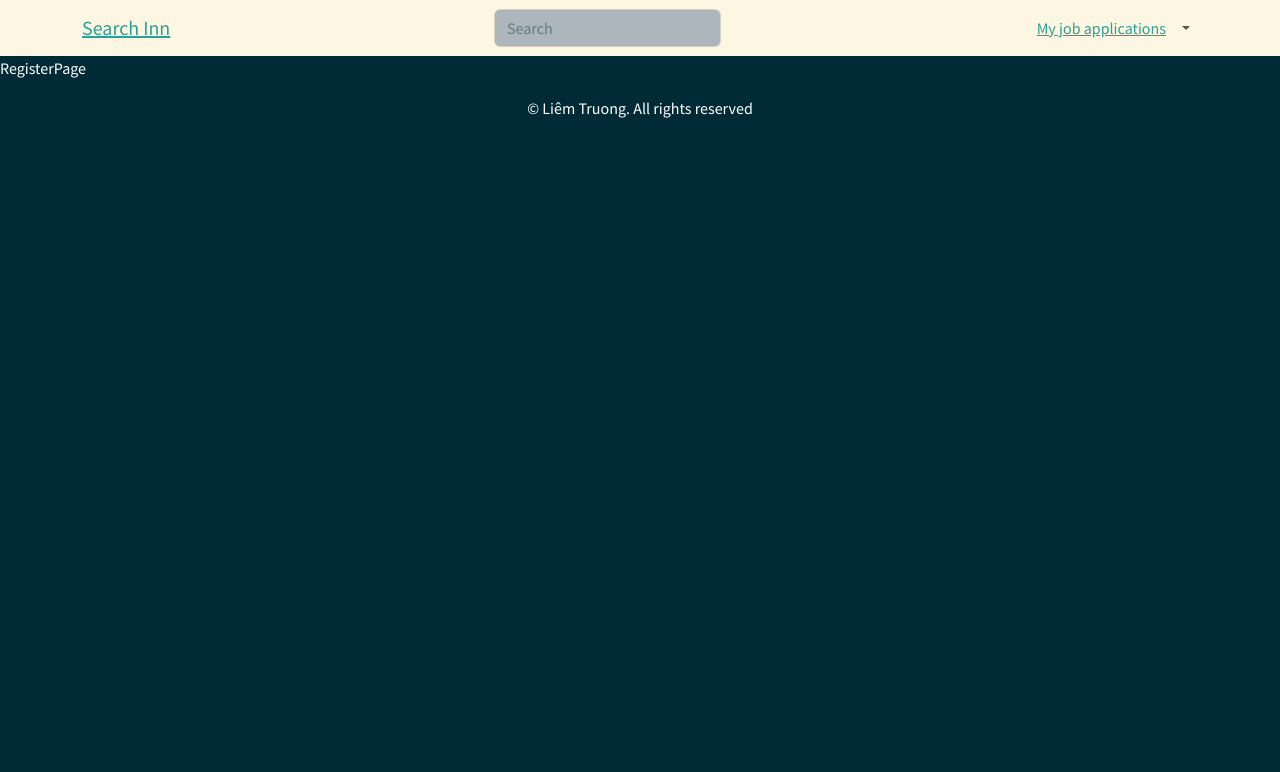
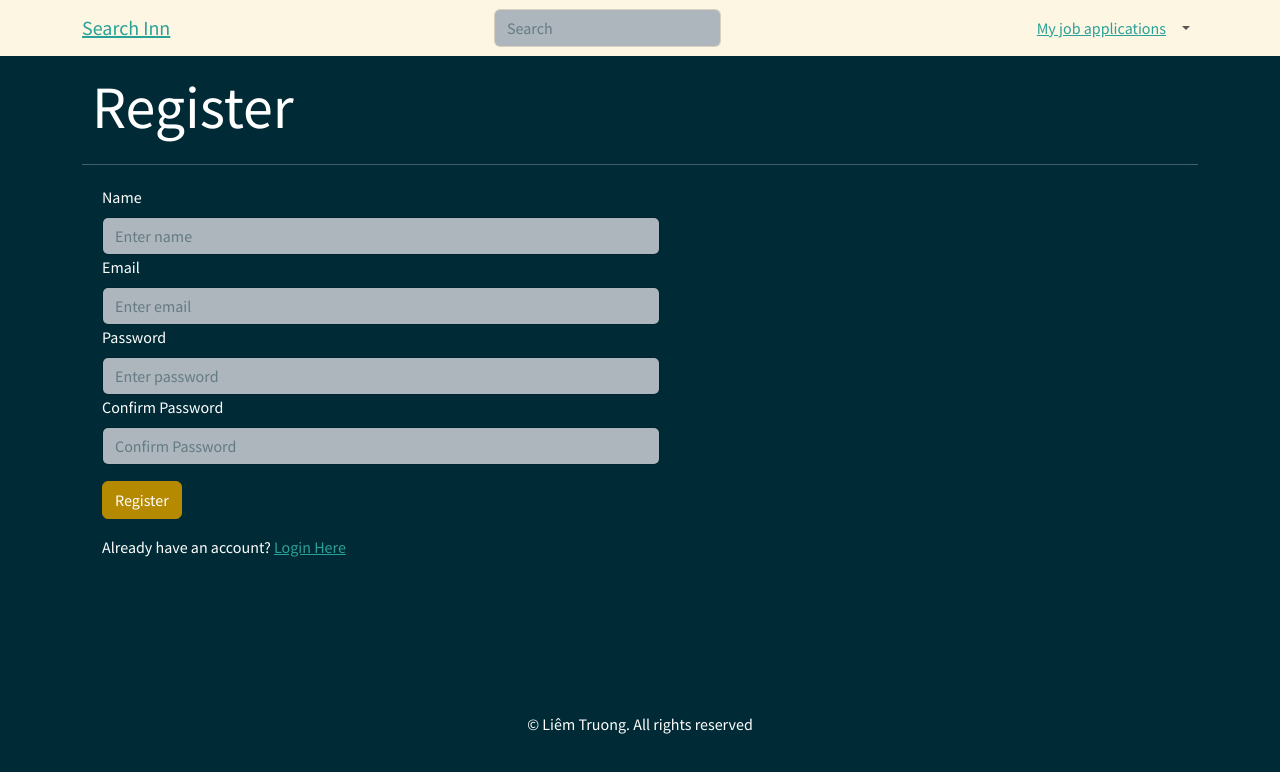
Before and after one commit to lt101/job-tracker, a React (Create React App) app in the folder client/: page /register in a window 1280 px wide. Shown: the top 772 px of the page. Built offline with nearby package versions, Linux system fonts and the light colour scheme.

Commit message:
create register page

```diff
--- a/client/src/pages/registerPage/RegisterPage.js
+++ b/client/src/pages/registerPage/RegisterPage.js
@@ -1,7 +1,125 @@
-import React from "react";
+import React, { useState } from "react";
+import MainScreen from "../../components/mainScreen/MainScreen";
+import { Form, Button, Row, Col } from "react-bootstrap";
+import { Link } from "react-router-dom";
+import axios from "axios";
+import Loading from "../../components/Loading";
+import ErrorMessage from "../../components/ErrorMessage";
 
 const RegisterPage = () => {
-  return <div>RegisterPage</div>;
+  const defaultUser = {
+    name: "",
+    email: "",
+    password: "",
+  };
+  const [newUser, setNewUser] = useState(defaultUser);
+  const [confirmPassword, setConfirmPassword] = useState("");
+  const [error, setError] = useState("");
+  const [message, setMessage] = useState(null);
+  const [loading, setLoading] = useState("");
+
+  const handleChange = (e) => {
+    setNewUser({
+      ...newUser,
+      [e.target.name]: e.target.value,
+    });
+  };
+
+  const handleSubmit = async (e) => {
+    e.preventDefault();
+    if (newUser.password !== confirmPassword) {
+      setMessage("Passwords Do Not Match");
+    } else {
+      setMessage(null);
+      try {
+        const config = {
+          headers: {
+            "Content-type": "application/json",
+          },
+        };
+        setLoading(true);
+        const name = newUser.name;
+        const email = newUser.email;
+        const password = newUser.password;
+        const { data } = await axios.post(
+          "/api/users/",
+          { name, email, password },
+          config
+        );
+        localStorage.setItem("userInfo", JSON.stringify(data));
+        setLoading(false);
+      } catch (error) {
+        setError(error.response.data.message);
+        setLoading(false);
+      }
+    }
+    setNewUser(defaultUser);
+    setConfirmPassword("");
+  };
+
+  return (
+    <MainScreen title="Register">
+      <div className="login_container">
+        {message && <ErrorMessage variant="danger">{message}</ErrorMessage>}
+        {error && <ErrorMessage variant="danger">{error}</ErrorMessage>}
+        {loading && <Loading />}
+        <Form onSubmit={handleSubmit}>
+          <Form.Group controlId="name">
+            <Form.Label>Name</Form.Label>
+            <Form.Control
+              type="name"
+              name="name"
+              value={newUser.name}
+              placeholder="Enter name"
+              onChange={handleChange}
+            />
+          </Form.Group>
+
+          <Form.Group controlId="formBasicEmail">
+            <Form.Label>Email</Form.Label>
+            <Form.Control
+              type="email"
+              value={newUser.email}
+              placeholder="Enter email"
+              name="email"
+              onChange={handleChange}
+            />
+          </Form.Group>
+
+          <Form.Group controlId="formBasicPassword">
+            <Form.Label>Password</Form.Label>
+            <Form.Control
+              type="password"
+              value={newUser.password}
+              placeholder="Enter password"
+              name="password"
+              onChange={handleChange}
+            />
+          </Form.Group>
+
+          <Form.Group controlId="confirmPassword">
+            <Form.Label>Confirm Password</Form.Label>
+            <Form.Control
+              type="password"
+              name="confirmPassword"
+              value={confirmPassword}
+              placeholder="Confirm Password"
+              onChange={(e) => setConfirmPassword(e.target.value)}
+            />
+          </Form.Group>
+
+          <Button className="mt-3" variant="primary" type="submit">
+            Register
+          </Button>
+        </Form>
+        <Row className="py-3">
+          <Col>
+            Already have an account? <Link to="/login">Login Here</Link>
+          </Col>
+        </Row>
+      </div>
+    </MainScreen>
+  );
 };
 
 export default RegisterPage;
```
